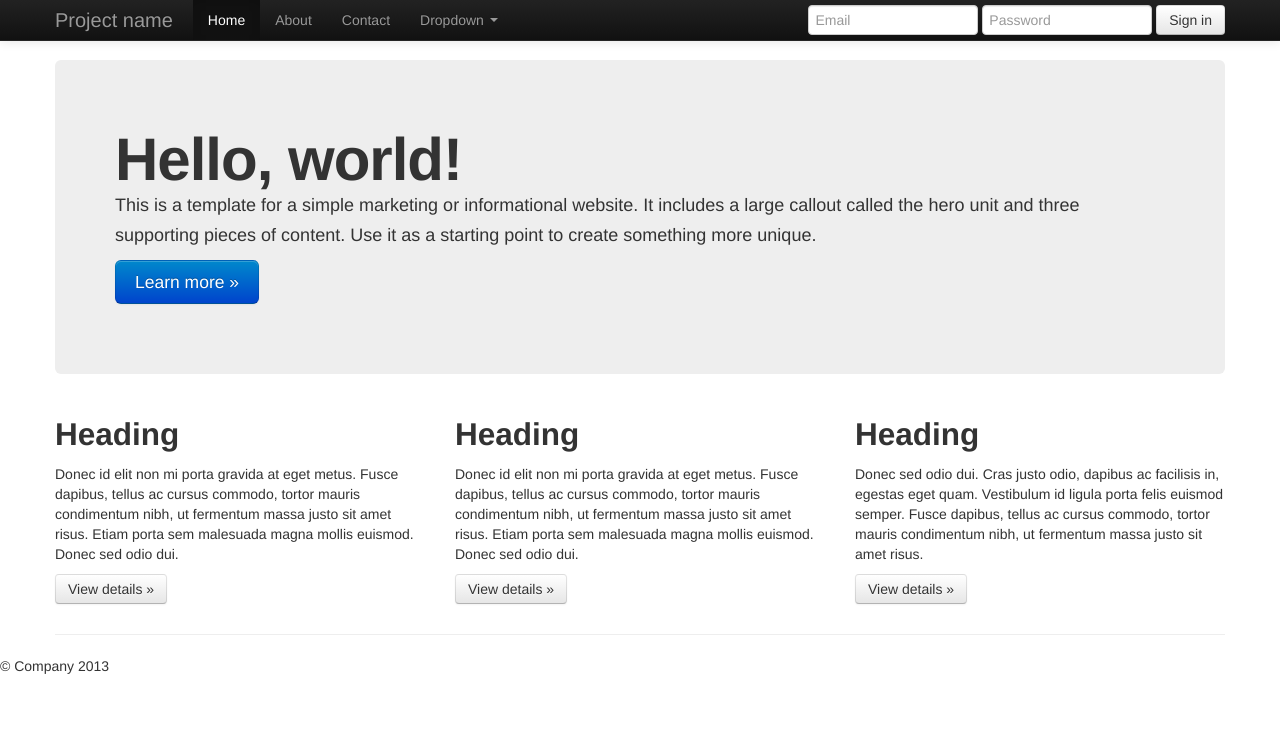
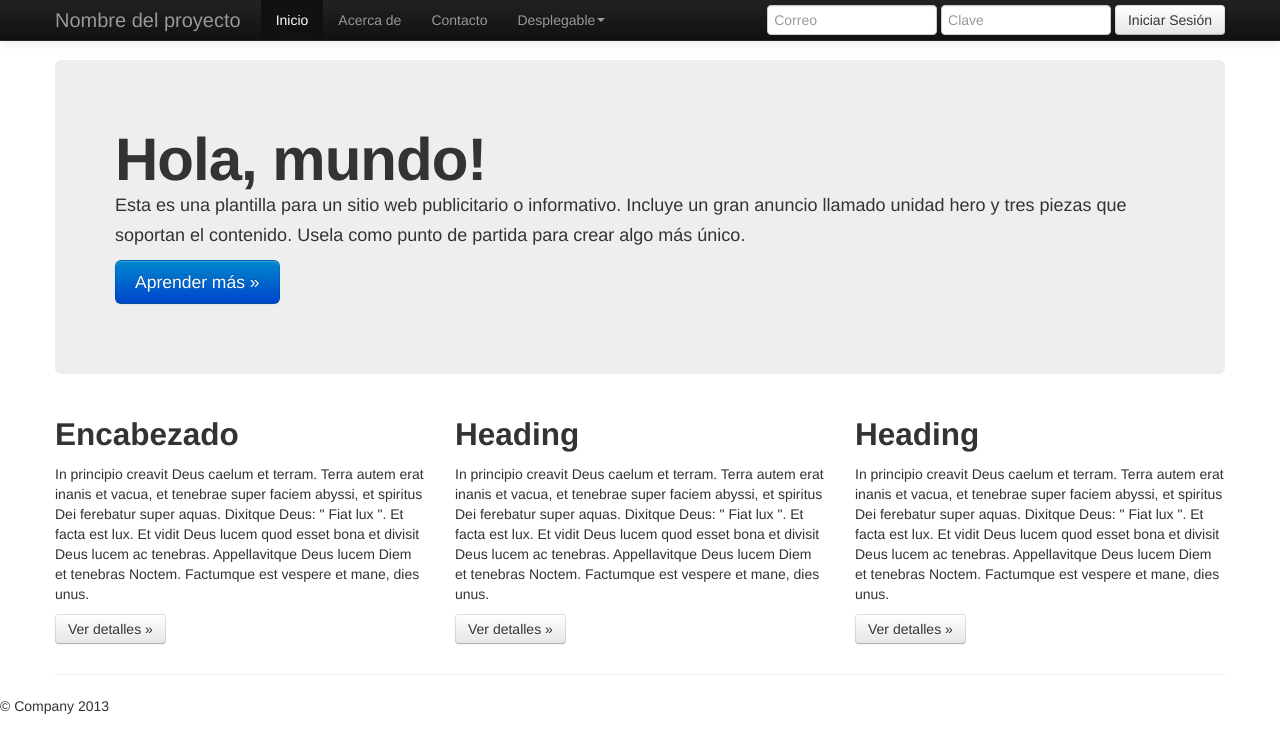
Before and after one commit to vtamara/plantilla-django, a Django app: template base/templates/base/home.html in a window 1280 px wide. Shown: the top 753 px of the page. Run offline with Django 3.2, Linux system fonts and the light colour scheme; the template is opened without the code that fills it, so the values that code supplies are empty; some libraries are stand-ins or nearby versions.

Commit message:
Traduciendo

```diff
--- a/base/templates/base/home.html
+++ b/base/templates/base/home.html
@@ -1,6 +1,6 @@
 {% extends "_layouts/base.html" %}
 
-{% block page_title %}Your Site - Home{% endblock %}
+{% block page_title %}Su sitio - Inicio{% endblock %}
 {% block page_class %}home-page{% endblock %}
 {% block content %}
 <!-- This code is taken from http://twitter.github.com/bootstrap/examples/hero.html -->
@@ -13,29 +13,29 @@
                         <span class="icon-bar"></span>
                         <span class="icon-bar"></span>
                     </a>
-                    <a class="brand" href="#">Project name</a>
+                    <a class="brand" href="#">Nombre del proyecto</a>
                     <div class="nav-collapse collapse">
                         <ul class="nav">
-                            <li class="active"><a href="#">Home</a></li>
-                            <li><a href="#about">About</a></li>
-                            <li><a href="#contact">Contact</a></li>
+                            <li class="active"><a href="#">Inicio</a></li>
+                            <li><a href="#about">Acerca de</a></li>
+                            <li><a href="#contact">Contacto</a></li>
                             <li class="dropdown">
-                                <a href="#" class="dropdown-toggle" data-toggle="dropdown">Dropdown <b class="caret"></b></a>
+                                <a href="#" class="dropdown-toggle" data-toggle="dropdown">Desplegable<b class="caret"></b></a>
                                 <ul class="dropdown-menu">
-                                    <li><a href="#">Action</a></li>
-                                    <li><a href="#">Another action</a></li>
-                                    <li><a href="#">Something else here</a></li>
+                                    <li><a href="#">Acción</a></li>
+                                    <li><a href="#">Otra acción</a></li>
+                                    <li><a href="#">Algo más aquí </a></li>
                                     <li class="divider"></li>
                                     <li class="nav-header">Nav header</li>
-                                    <li><a href="#">Separated link</a></li>
-                                    <li><a href="#">One more separated link</a></li>
+                                    <li><a href="#">Enlace separado</a></li>
+                                    <li><a href="#">Oro enlace separado</a></li>
                                 </ul>
                             </li>
                         </ul>
                         <form class="navbar-form pull-right">
-                            <input class="span2" type="text" placeholder="Email">
-                            <input class="span2" type="password" placeholder="Password">
-                            <button type="submit" class="btn">Sign in</button>
+                            <input class="span2" type="text" placeholder="Correo">
+                            <input class="span2" type="password" placeholder="Clave">
+                            <button type="submit" class="btn">Iniciar Sesión</button>
                         </form>
                     </div><!--/.nav-collapse -->
                 </div>
@@ -46,27 +46,34 @@
 
             <!-- Main hero unit for a primary marketing message or call to action -->
             <div class="hero-unit">
-                <h1>Hello, world!</h1>
-                <p>This is a template for a simple marketing or informational website. It includes a large callout called the hero unit and three supporting pieces of content. Use it as a starting point to create something more unique.</p>
-                <p><a class="btn btn-primary btn-large">Learn more &raquo;</a></p>
+                <h1>Hola, mundo!</h1>
+                <p>Esta es una plantilla para un sitio web publicitario
+o informativo.  Incluye un gran anuncio llamado unidad hero y tres
+piezas que soportan el contenido.
+Usela como punto de partida para crear algo más único.
+		</p>
+                <p><a class="btn btn-primary btn-large">Aprender más &raquo;</a></p>
             </div>
 
             <!-- Example row of columns -->
             <div class="row">
                 <div class="span4">
-                    <h2>Heading</h2>
-                    <p>Donec id elit non mi porta gravida at eget metus. Fusce dapibus, tellus ac cursus commodo, tortor mauris condimentum nibh, ut fermentum massa justo sit amet risus. Etiam porta sem malesuada magna mollis euismod. Donec sed odio dui. </p>
-                    <p><a class="btn" href="#">View details &raquo;</a></p>
+                    <h2>Encabezado</h2>
+                    <p> In principio creavit Deus caelum et terram. Terra autem erat inanis et vacua, et tenebrae super faciem abyssi, et spiritus Dei ferebatur super aquas.  Dixitque Deus: " Fiat lux ". Et facta est lux. Et vidit Deus lucem quod esset bona et divisit Deus lucem ac tenebras. Appellavitque Deus lucem Diem et tenebras Noctem. Factumque est vespere et mane, dies unus.
+		    </p>
+                    <p><a class="btn" href="#">Ver detalles &raquo;</a></p>
                 </div>
                 <div class="span4">
                     <h2>Heading</h2>
-                    <p>Donec id elit non mi porta gravida at eget metus. Fusce dapibus, tellus ac cursus commodo, tortor mauris condimentum nibh, ut fermentum massa justo sit amet risus. Etiam porta sem malesuada magna mollis euismod. Donec sed odio dui. </p>
-                    <p><a class="btn" href="#">View details &raquo;</a></p>
+                    <p>In principio creavit Deus caelum et terram. Terra autem erat inanis et vacua, et tenebrae super faciem abyssi, et spiritus Dei ferebatur super aquas.  Dixitque Deus: " Fiat lux ". Et facta est lux. Et vidit Deus lucem quod esset bona et divisit Deus lucem ac tenebras. Appellavitque Deus lucem Diem et tenebras Noctem. Factumque est vespere et mane, dies unus.
+		    </p>
+                    <p><a class="btn" href="#">Ver detalles &raquo;</a></p>
                </div>
                 <div class="span4">
                     <h2>Heading</h2>
-                    <p>Donec sed odio dui. Cras justo odio, dapibus ac facilisis in, egestas eget quam. Vestibulum id ligula porta felis euismod semper. Fusce dapibus, tellus ac cursus commodo, tortor mauris condimentum nibh, ut fermentum massa justo sit amet risus.</p>
-                    <p><a class="btn" href="#">View details &raquo;</a></p>
+                    <p>In principio creavit Deus caelum et terram. Terra autem erat inanis et vacua, et tenebrae super faciem abyssi, et spiritus Dei ferebatur super aquas.  Dixitque Deus: " Fiat lux ". Et facta est lux. Et vidit Deus lucem quod esset bona et divisit Deus lucem ac tenebras. Appellavitque Deus lucem Diem et tenebras Noctem. Factumque est vespere et mane, dies unus.
+		    </p>
+                    <p><a class="btn" href="#">Ver detalles &raquo;</a></p>
                 </div>
             </div>
 
```
